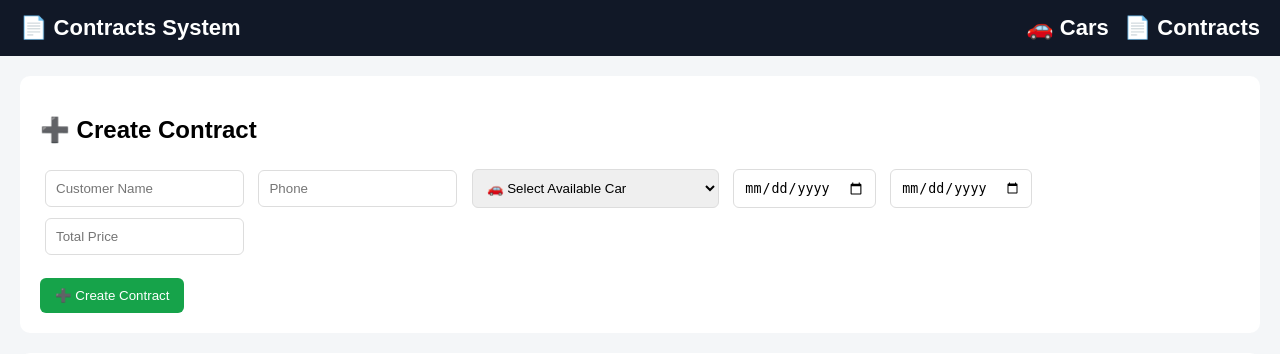
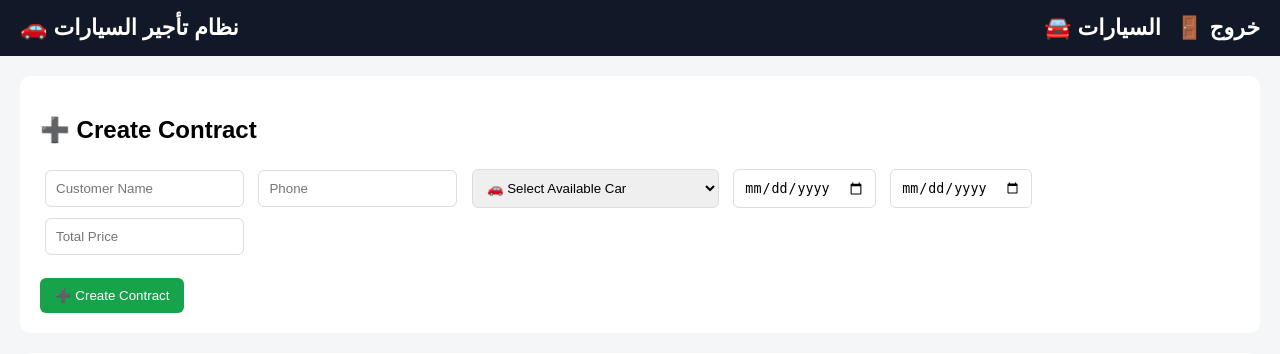
Before and after one commit to bkawash-ops/car-rental, a Flask app: page /contracts in a window 1280 px wide. Shown: the top 354 px of the page. Run offline with Flask 3, Linux system fonts and the light colour scheme; a user stored in the database is signed in; data comes from the database, SQL or seed files in the repository; data that the repository does not hold is empty.

Commit message:
Update contracts.html

```diff
--- a/templates/contracts.html
+++ b/templates/contracts.html
@@ -84,12 +84,16 @@
 <body>
 
 <div class="navbar">
-    📄 Contracts System
+    🚗 نظام تأجير السيارات
 
-    <a href="/contracts">📄 Contracts</a>
-    <a href="/">🚗 Cars</a>
+    <a href="/logout" style="float:right; color:white; margin-left:15px;">
+        🚪 خروج
+    </a>
+
+    <a href="/" style="float:right; color:white;">
+        🚘 السيارات
+    </a>
 </div>
-
 <div class="container">
 
     <!-- CREATE CONTRACT -->
```
